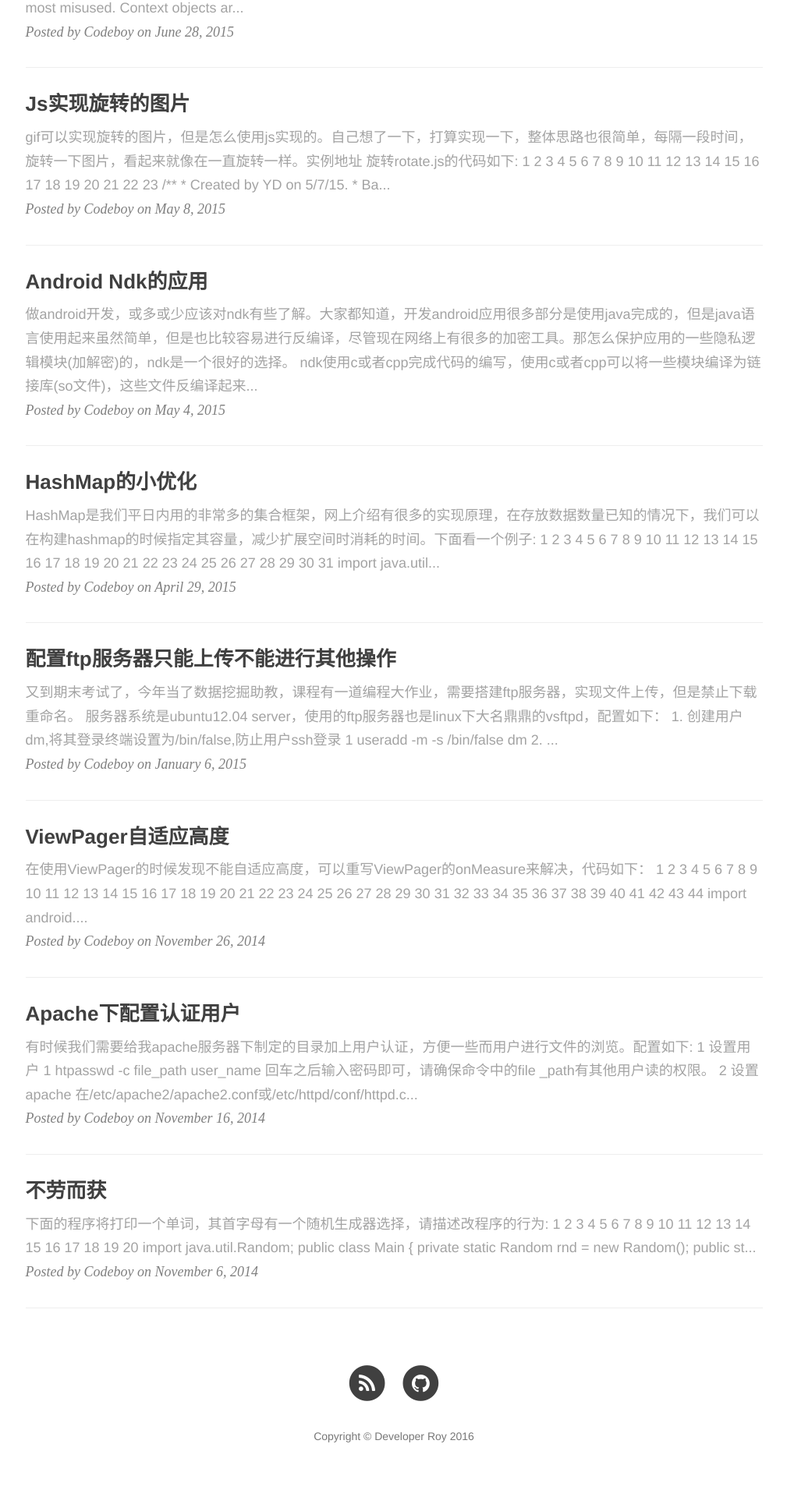
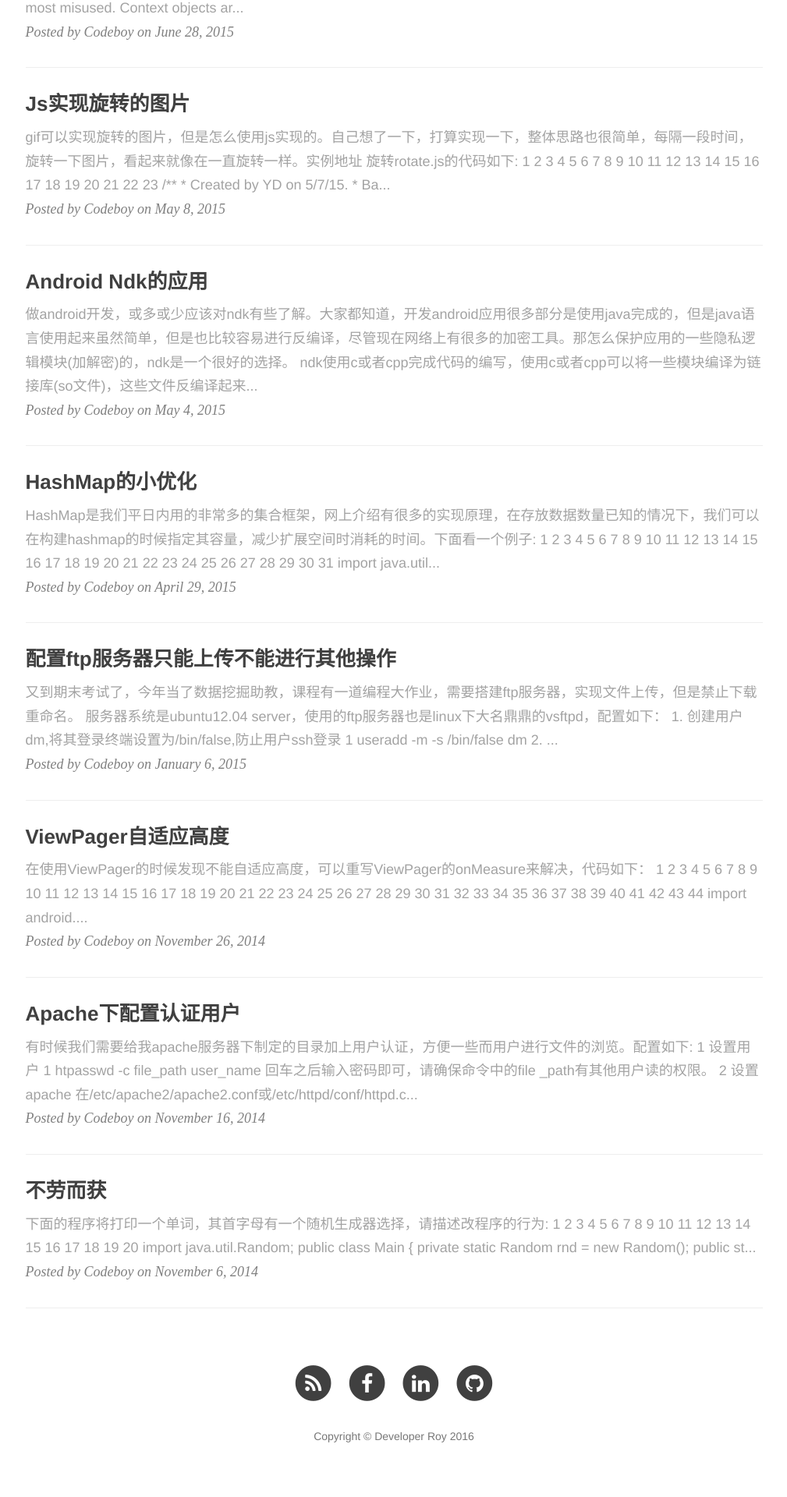
Before and after one commit to androiddevelop/RoyRenBlog, a Jekyll site: the page built from index.html, in a window 1280 px wide. Shown: the part 2194-4114 px from the top of the page at 78% size, without its empty margins (135-1144 px from the left). Built offline with Jekyll 4.4.1, drawn with Linux system fonts in a browser that asks for light colours; nearby versions of some CDN libraries; the list of posts is cut into pages by our own code; comment, search, counter and statistics services are not loaded.

Commit message:
Update footer.html

```diff
--- a/_includes/footer.html
+++ b/_includes/footer.html
@@ -26,12 +26,23 @@
                     -->
 
 
-                    {% if site.zhihu_username %}
+                    {% if site.facebook_username %}
                     <li>
-                        <a target="_blank" href="https://www.zhihu.com/people/{{ site.zhihu_username }}">
+                        <a target="_blank" href="https://www.facebook.com/{{ site.facebook_username }}">
                             <span class="fa-stack fa-lg">
                                 <i class="fa fa-circle fa-stack-2x"></i>
                                 <i class="fa fa-facebook fa-stack-1x fa-inverse"></i>
+                            </span>
+                        </a>
+                    </li>
+                    {% endif %}
+
+                    {% if site.linkedin_username %}
+                    <li>
+                        <a target="_blank" href="https://www.linkedin.com/in/{{ site.linkedin_username }}">
+                            <span class="fa-stack fa-lg">
+                                <i class="fa fa-circle fa-stack-2x"></i>
+                                <i class="fa fa-linkedin fa-stack-1x fa-inverse"></i>
                             </span>
                         </a>
                     </li>
```
